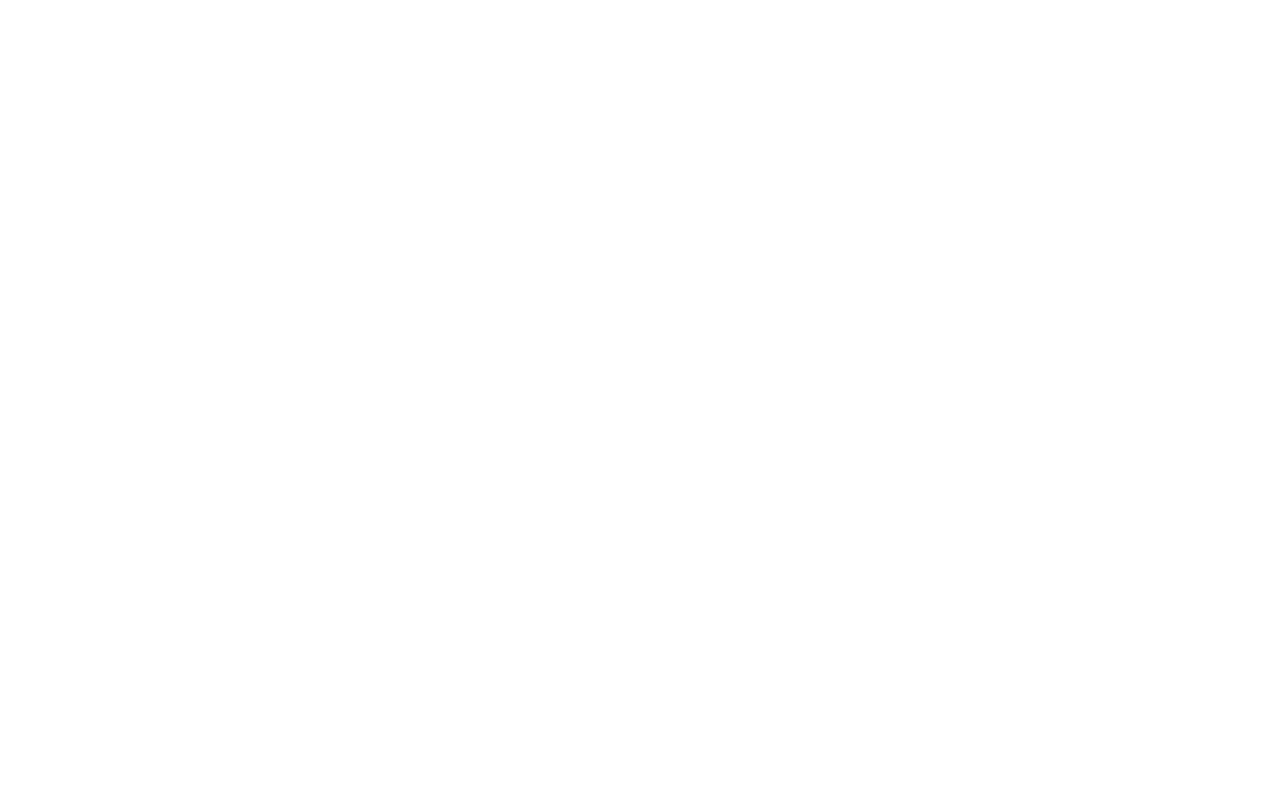
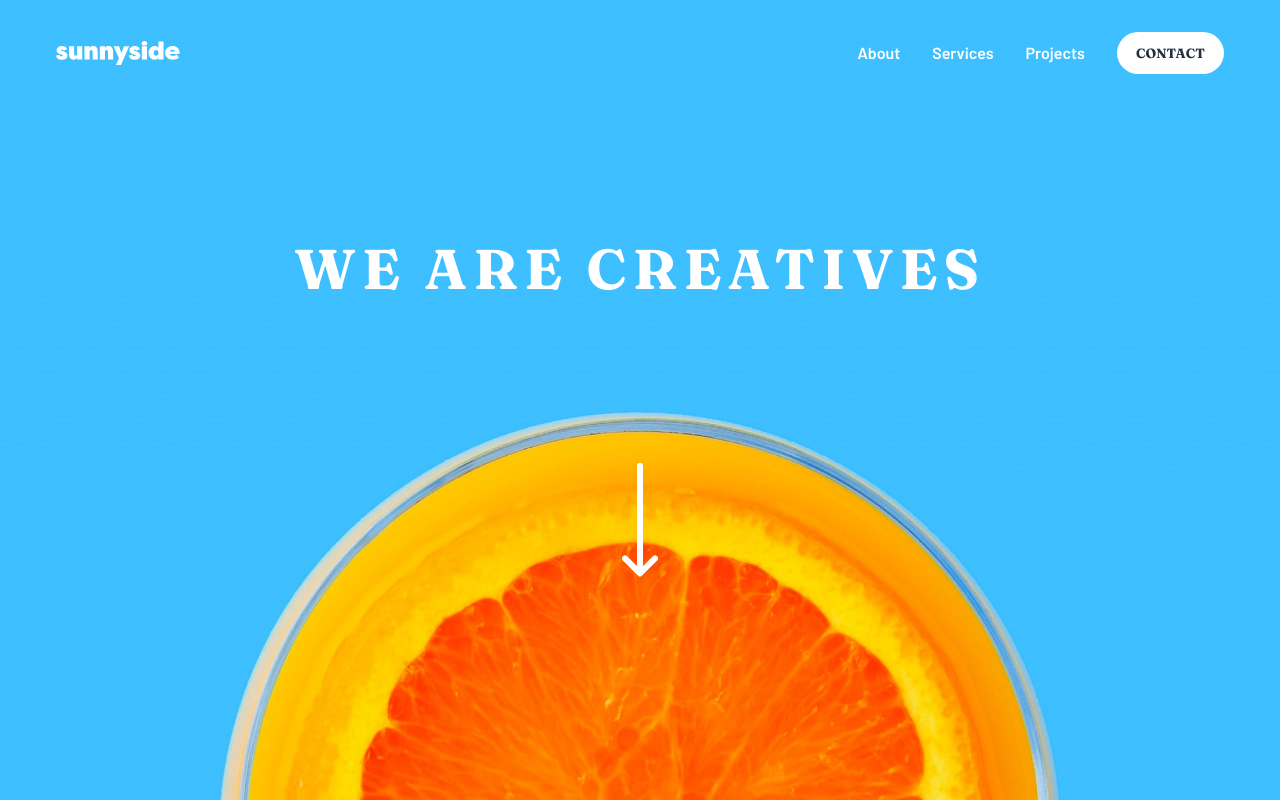
Before and after one commit to ArthurGehlen/agencyLandingPage, a React (Vite) app: page / in a window 1280 px wide. Built offline with nearby package versions, Linux system fonts and the light colour scheme.

Commit message:
Começo do Header

```diff
--- a/src/App.css
+++ b/src/App.css
@@ -0,0 +1,3 @@
+body {
+    min-height: 100vh;
+}
--- a/src/App.jsx
+++ b/src/App.jsx
@@ -1,7 +1,15 @@
+// Utils
 import "./App.css";
 
+// Components
+import Header from "./components/Header";
+
 function App() {
-  return <></>;
+  return (
+    <>
+      <Header />
+    </>
+  );
 }
 
 export default App;
--- /dev/null
+++ b/src/components/Header.css
@@ -0,0 +1,94 @@
+.header_wrapper {
+  max-width: 100vw;
+  height: 100vh;
+  background-image: url(../images/desktop/image-header.jpg);
+  background-size: cover;
+  background-position: center;
+  background-repeat: no-repeat;
+}
+
+.header_wrapper header {
+  padding: 2rem 3.5rem;
+  display: flex;
+  justify-content: space-between;
+  align-items: center;
+}
+
+.header_wrapper header img {
+  height: 100%;
+}
+
+.header_wrapper .header_menu,
+.header_wrapper .header_menu ul {
+  display: flex;
+  align-items: center;
+  gap: 2rem;
+}
+
+.header_wrapper .header_menu ul li {
+  font-family: "Barlow", sans-serif;
+  color: hsl(0, 0%, 100%);
+  cursor: pointer;
+}
+
+.contact_btn {
+  font-family: "Fraunces", sans-serif;
+  background-color: hsl(0, 0%, 100%);
+  padding: 0.8rem 1.2rem;
+  border: none;
+  border-radius: 1.6rem;
+  font-weight: 700;
+  text-transform: uppercase;
+  color: hsl(212, 27%, 19%);
+  transition: .4s ease background-color, color;
+}
+
+.contact_btn:hover {
+    background-color: hsla(0, 0%, 100%, .4);
+    color: hsl(0, 0%, 100%);
+}
+
+.slogan_wrapper {
+  width: fit-content;
+  margin: 8rem auto;
+  text-align: center;
+}
+
+.slogan_wrapper h1 {
+  font-family: "Fraunces", sans-serif;
+  color: hsl(0, 0%, 100%);
+  font-size: clamp(2.5rem, 4.4321vw + 0.1759rem, 3.5rem);
+  letter-spacing: 0.4rem;
+}
+
+.slogan_wrapper img {
+  margin-top: 10rem;
+}
+
+#menu_btn {
+  background: transparent;
+  border: none;
+  display: none;
+}
+
+@media screen and (max-width: 626px) {
+  .header_wrapper {
+    background-image: url(../images/mobile/image-header.jpg);
+  }
+
+  .slogan_wrapper {
+    margin: 4rem auto;
+  }
+
+  .slogan_wrapper img {
+    margin-top: 2rem;
+  }
+
+  .header_menu {
+    display: none !important;
+  }
+
+  #menu_btn {
+    display: block;
+  }
+}
--- /dev/null
+++ b/src/components/Header.jsx
@@ -0,0 +1,38 @@
+// Utils
+import "./Header.css";
+
+// Images
+import logo from "../images/logo.svg";
+import arrow_down from "../images/icon-arrow-down.svg";
+import menu_icon from "../images/icon-hamburger.svg";
+
+function Header() {
+  return (
+    <div className="header_wrapper">
+      <header>
+        <img src={logo} alt="Logo" />
+
+        <div className="header_menu">
+          <ul className="nav_links">
+            <li>About</li>
+            <li>Services</li>
+            <li>Projects</li>
+          </ul>
+          <button className="contact_btn">Contact</button>
+        </div>
+
+        <button id="menu_btn">
+            <img src={menu_icon} alt="Menu" />
+        </button>
+      </header>
+
+      <div className="slogan_wrapper">
+        <h1>WE ARE CREATIVES</h1>
+
+        <img src={arrow_down} alt="Down" />
+      </div>
+    </div>
+  );
+}
+
+export default Header;
--- a/src/index.css
+++ b/src/index.css
@@ -1,5 +1,16 @@
+@import url("https://fonts.googleapis.com/css2?family=Barlow:wght@600&display=swap");
+@import url("https://fonts.googleapis.com/css2?family=Fraunces:opsz,wght@9..144,100..900&display=swap");
+
 * {
   margin: 0;
   padding: 0;
   box-sizing: border-box;
 }
+
+ul {
+  list-style: none;
+}
+
+button {
+  cursor: pointer;
+}
```
